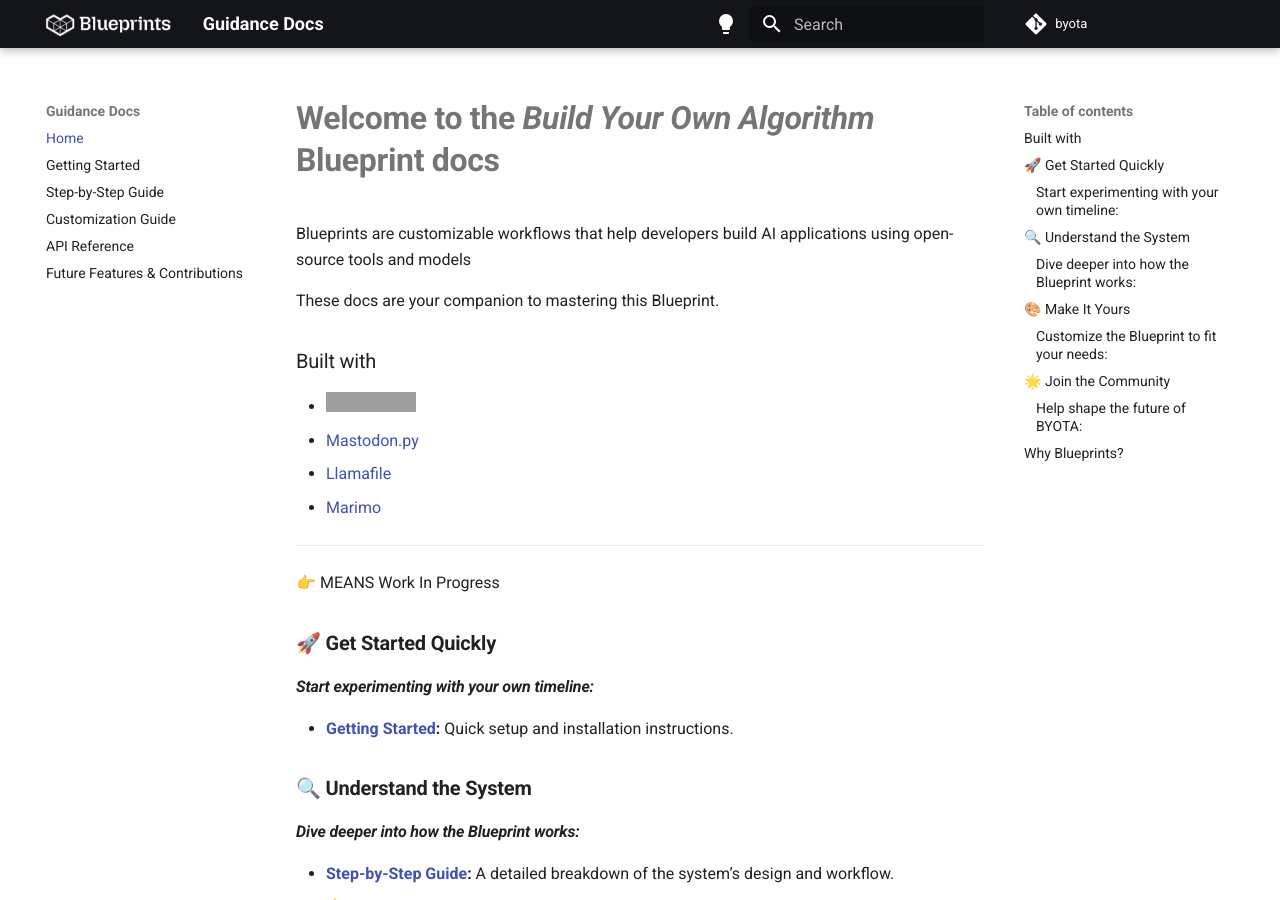
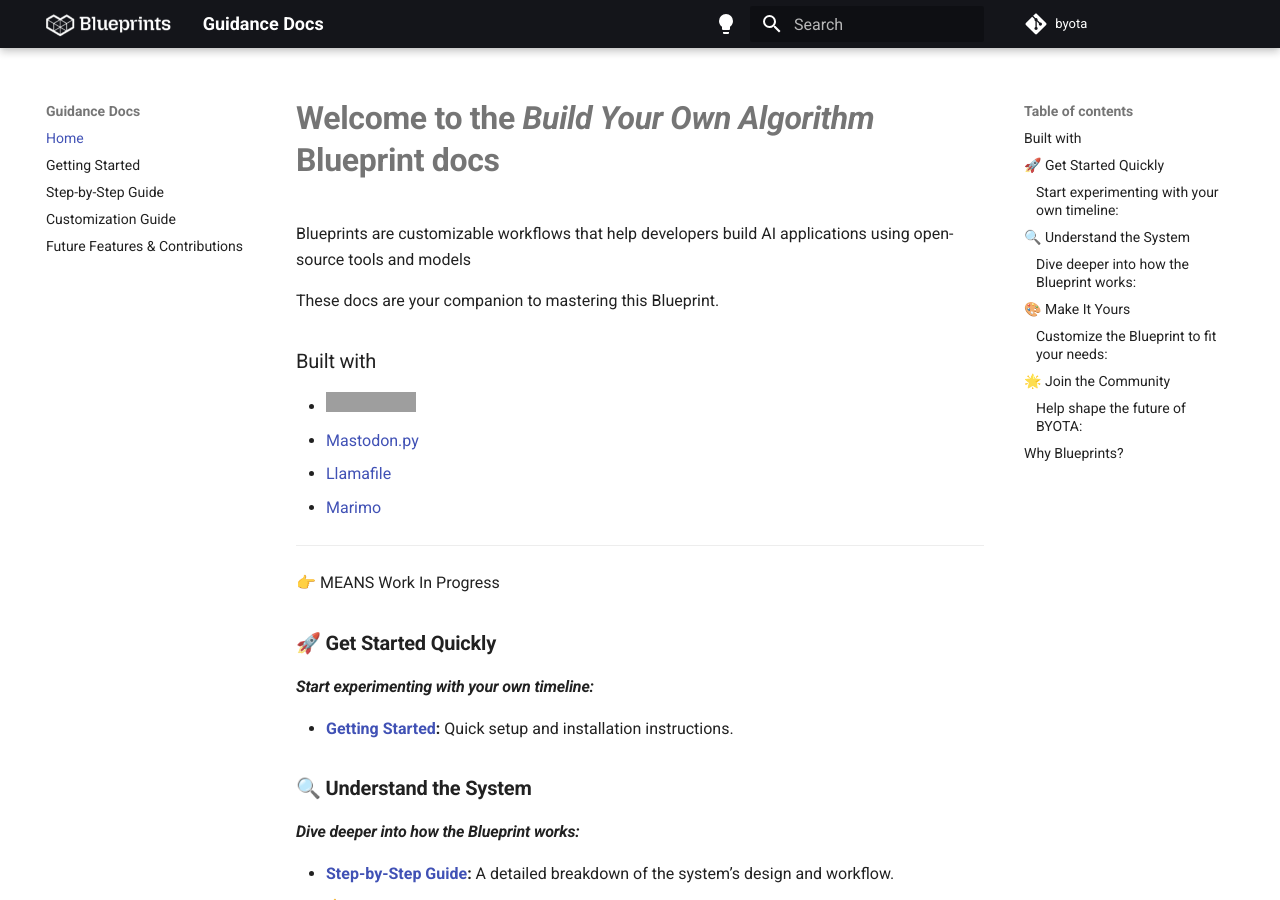
Before and after one commit to mozilla-ai/byota, an MkDocs documentation site: the page built from docs/index.md, in a window 1280 px wide and 900 px high. Built offline with MkDocs 1.6.1 and Material for MkDocs 9.7.7, drawn with Linux system fonts in a browser that asks for light colours; comment, search, counter and statistics services are not loaded; grey boxes are pictures that could not be loaded.

Commit message:
Removed API reference from docs

```diff
--- a/mkdocs.yml
+++ b/mkdocs.yml
@@ -7,7 +7,6 @@
   - Getting Started: getting-started.md
   - Step-by-Step Guide: step-by-step-guide.md
   - Customization Guide: customization.md
-  - API Reference: api.md
   - Future Features & Contributions: future-features-contributions.md
 
 theme:
```
